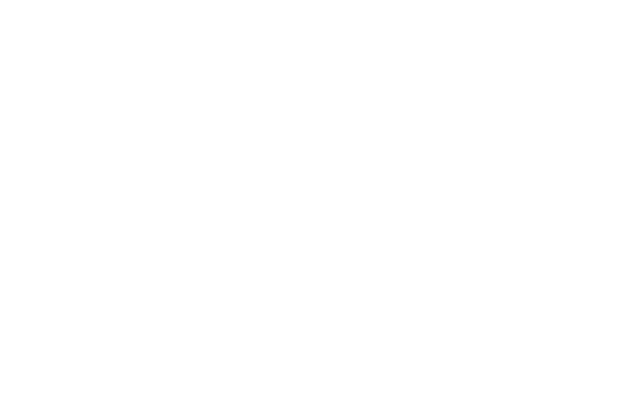
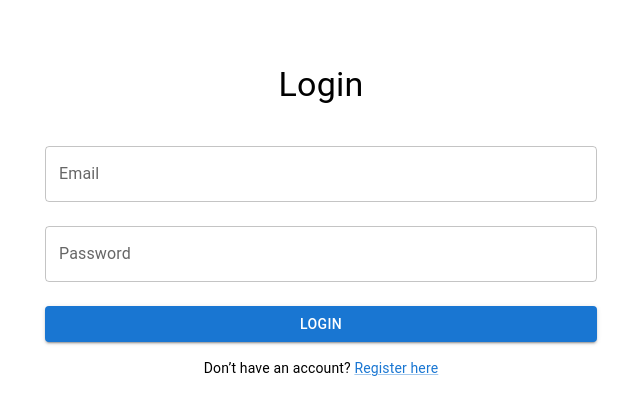
Before and after one commit to kout19/Book_Rental, a React (Vite) app in the folder frontend/: page /login in a window 1280 px wide. Before the commit this address had no page. Shown: the top 414 px of the page, without its empty margins (319-959 px from the left). Built offline with nearby package versions, Linux system fonts and the light colour scheme.

Commit message:
adding Vakudation schema, AuthContext , andfixing login, contact section

```diff
--- a/frontend/src/App.jsx
+++ b/frontend/src/App.jsx
@@ -1,6 +1,6 @@
 import { Routes, Route, Navigate } from 'react-router-dom'
 import Landing from './pages/Landing'
-// import Login from './auth/Login'
+import Login from './Auth/Login'
 // import Register from './auth/Register'
 // import Dashboard from './pages/Dashboard'
 // import Books from './pages/Books'
@@ -10,9 +10,9 @@ function App() {
   return (
     <div>
     <Routes>
-  <Route path="/" element={<Landing />} />
+   <Route path="/" element={<Landing />} />
+   <Route path="/login" element={<Login />} />
   {/*
-       <Route path="/login" element={<Login />} />
       <Route path="/register" element={<Register />} />
       <Route path="/dashboard" element={<Dashboard />} />
       <Route path="/books" element={<Books />} />
--- a/frontend/src/Auth/Login.jsx
+++ b/frontend/src/Auth/Login.jsx
@@ -0,0 +1,99 @@
+import {
+  Box,
+  Button,
+  TextField,
+  Typography,
+  Container,
+  Alert,
+  CircularProgress,
+  Link,
+} from '@mui/material'
+import { useForm } from 'react-hook-form'
+import { zodResolver } from '@hookform/resolvers/zod'
+import { loginSchema } from '../utils/validationSchema'
+import { useState } from 'react'
+import { useNavigate, Link as RouterLink } from 'react-router-dom'
+import axios from 'axios'
+import { useAuth } from '../context/AuthContext'
+
+export default function Login() {
+  const navigate = useNavigate();
+  const { login } = useAuth();
+  const [serverError, setServerError] = useState(null)
+  const [loading, setLoading] = useState(false)
+
+  const {
+    register,
+    handleSubmit,
+    formState: { errors },
+  } = useForm({
+    resolver: zodResolver(loginSchema),
+  })
+
+  const onSubmit = async (data) => {
+    setLoading(true)
+    setServerError(null)
+
+    try {
+      const res = await axios.post('http://localhost:5000/api/auth/login', data)
+      const user = res.data.token;
+      login(user)
+
+      if (user.role === 'admin') navigate('/admin/dashboard')
+      else if (user.role === 'owner') navigate('/owner/dashboard')
+      else navigate('/user/dashboard')
+    } catch (err) {
+      setServerError('Invalid email or password.')
+    } finally {
+      setLoading(false)
+    }
+  }
+
+  return (
+    <Container maxWidth="sm" sx={{ mt: 8 }}>
+      <Typography variant="h4" align="center" gutterBottom>
+        Login
+      </Typography>
+
+      {serverError && <Alert severity="error">{serverError}</Alert>}
+
+      <Box component="form" onSubmit={handleSubmit(onSubmit)} sx={{ mt: 3 }}>
+        <TextField
+          label="Email"
+          fullWidth
+          margin="normal"
+          {...register('email')}
+          error={!!errors.email}
+          helperText={errors.email?.message}
+        />
+
+        <TextField
+          label="Password"
+          type="password"
+          fullWidth
+          margin="normal"
+          {...register('password')}
+          error={!!errors.password}
+          helperText={errors.password?.message}
+        />
+
+        <Button
+          type="submit"
+          variant="contained"
+          fullWidth
+          sx={{ mt: 2 }}
+          disabled={loading}
+        >
+          {loading ? <CircularProgress size={24} color="inherit" /> : 'Login'}
+        </Button>
+
+        <Typography variant="body2" align="center" sx={{ mt: 2 }}>
+          Don’t have an account?{' '}
+          <Link component={RouterLink} to="/register">
+            Register here
+          </Link>
+        </Typography>
+      </Box>
+    </Container>
+  )
+}
--- a/frontend/src/components/common/ContactSection.jsx
+++ b/frontend/src/components/common/ContactSection.jsx
@@ -5,40 +5,94 @@ import {
   Grid,
   TextField,
   Button,
+  Alert,
+  CircularProgress,
 } from '@mui/material'
+import { useState } from 'react'
+import axios from 'axios'
 
 export default function ContactSection() {
+  const [formData, setFormData] = useState({ name: '', email: '', message: '' })
+  const [loading, setLoading] = useState(false)
+  const [success, setSuccess] = useState(null)
+  const [error, setError] = useState(null)
+
+  const handleChange = (e) => {
+    setFormData({ ...formData, [e.target.name]: e.target.value })
+  }
+
+  const handleSubmit = async (e) => {
+    e.preventDefault()
+    setLoading(true)
+    setError(null)
+    setSuccess(null)
+
+    try {
+      const res = await axios.post('http://localhost:5000/api/contact', formData)
+      if (res.status === 200) {
+        setSuccess('Message sent successfully!')
+        setFormData({ name: '', email: '', message: '' })
+      } else {
+        setError('Something went wrong.')
+      }
+    } catch (err) {
+      setError('Failed to send message.')
+    } finally {
+      setLoading(false)
+    }
+  }
+
   return (
     <Box sx={{ py: 10, backgroundColor: '#f3f4f6' }}>
       <Container maxWidth="md">
         <Typography variant="h4" align="center" fontWeight="bold" gutterBottom>
           Get in Touch
         </Typography>
-
         <Typography variant="body1" align="center" color="text.secondary" mb={4}>
           Have a question or feedback? We’d love to hear from you.
         </Typography>
 
-        <Box component="form">
+        {success && <Alert severity="success" sx={{ mb: 2 }}>{success}</Alert>}
+        {error && <Alert severity="error" sx={{ mb: 2 }}>{error}</Alert>}
+
+        <Box component="form" onSubmit={handleSubmit}>
           <Grid container spacing={2}>
             <Grid item xs={12} sm={6}>
-              <TextField label="Your Name" fullWidth required />
+              <TextField
+                label="Your Name"
+                name="name"
+                fullWidth
+                required
+                value={formData.name}
+                onChange={handleChange}
+              />
             </Grid>
             <Grid item xs={12} sm={6}>
-              <TextField label="Email Address" type="email" fullWidth required />
+              <TextField
+                label="Email Address"
+                name="email"
+                type="email"
+                fullWidth
+                required
+                value={formData.email}
+                onChange={handleChange}
+              />
             </Grid>
             <Grid item xs={12}>
               <TextField
                 label="Message"
+                name="message"
                 fullWidth
                 multiline
                 rows={4}
                 required
+                value={formData.message}
+                onChange={handleChange}
               />
             </Grid>
             <Grid item xs={12} textAlign="center" mt={2}>
-              <Button type="submit" variant="contained" size="large">
-                Send Message
+              <Button type="submit" variant="contained" size="large" disabled={loading}>
+                {loading ? <CircularProgress size={24} color="inherit" /> : 'Send Message'}
               </Button>
             </Grid>
           </Grid>
--- a/frontend/src/context/AuthContext.jsx
+++ b/frontend/src/context/AuthContext.jsx
@@ -0,0 +1,49 @@
+import { createContext, useContext, useEffect, useState } from 'react'
+import Cookies from 'js-cookie'
+import * as jwt_decode from 'jwt-decode';
+
+const AuthContext = createContext()
+
+export function AuthProvider({ children }) {
+  const [user, setUser] = useState(() => {
+    const token = Cookies.get('token')
+    if (!token) return null
+
+    try {
+      const decoded = jwt_decode(token)
+      return decoded // example: { id, email, role, exp }
+    } catch (err) {
+      return null
+    }
+  })
+
+  const login = (token) => {
+    Cookies.set('token', token, {
+      expires: 1, // 1 day
+      sameSite: 'Strict',
+      secure: true,
+    })
+
+    try {
+      const decoded = jwt_decode(token)
+      setUser(decoded)
+    } catch {
+      setUser(null)
+    }
+  }
+
+  const logout = () => {
+    Cookies.remove('token')
+    setUser(null)
+  }
+
+  return (
+    <AuthContext.Provider value={{ user, login, logout }}>
+      {children}
+    </AuthContext.Provider>
+  )
+}
+
+export function useAuth() {
+  return useContext(AuthContext);
+}
--- /dev/null
+++ b/frontend/src/utils/validationSchema.jsx
@@ -0,0 +1,9 @@
+import { z } from 'zod';
+export const loginSchema = z.object({
+  email: z.string().email({ message: 'Invalid email' }),
+  password: z.string().min(6, 'Password must be at least 6 characters'),
+})
+
+export const registerSchema = loginSchema.extend({
+  name: z.string().min(3, 'Name must be at least 3 characters'),
+});
```
Also changed, not shown: frontend/package.json (+8 -1 lines), frontend/src/main.jsx (+5 -2 lines), frontend/src/firebase/firebase.js (added), 1 other file (tests, documents, lock files or other folders).
